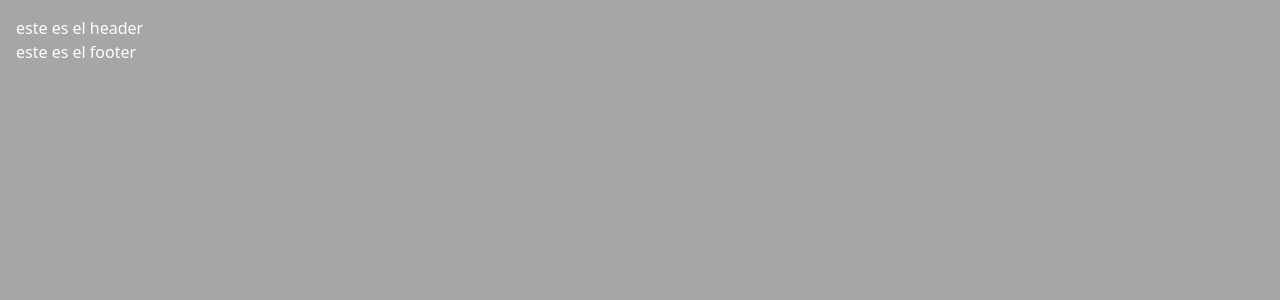
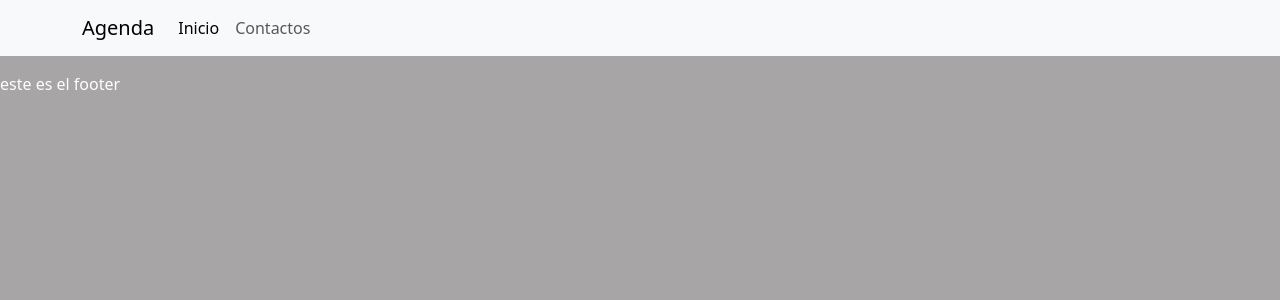
Before and after one commit to BenjaminGimenez/mi-primera-app, a React (Vite) app: page / in a window 1280 px wide. Shown: the top 300 px of the page. Built offline with nearby package versions, Linux system fonts and the light colour scheme.

Commit message:
agrego header con navegacion interna

```diff
--- a/src/App.css
+++ b/src/App.css
@@ -1,6 +1,5 @@
 body{
   background-color: #a7a5a5 !important;
   color: #ffffff !important;
-  padding: 1rem !important;
   min-height: 100vh !important;
 }
--- /dev/null
+++ b/src/assets/componets/Common/Header/Header.jsx
@@ -0,0 +1,31 @@
+import { Link, NavLink } from "react-router-dom"
+
+const Header = () => {
+
+  return (
+    <nav className="navbar navbar-expand-lg bg-body-tertiary">
+  <div className="container">
+    <Link className="navbar-brand" to='/'>Agenda</Link>
+    <button className="navbar-toggler" type="button" data-bs-toggle="collapse" data-bs-target="#navbarNav" aria-controls="navbarNav" aria-expanded="false" aria-label="Toggle navigation">
+      <span className="navbar-toggler-icon"></span>
+    </button>
+    <div className="collapse navbar-collapse" id="navbarNav">
+      <ul className="navbar-nav">
+        <li className="nav-item">
+          <NavLink className={({isActive})=>{
+            return isActive ? 'nav-link active' : 'nav-link';
+          }} to="/">Inicio</NavLink>
+        </li>
+        <li className="nav-item">
+          <NavLink className={({isActive})=>{
+            return isActive ? 'nav-link active' : 'nav-link';
+          }} to="/contactos">Contactos</NavLink>
+        </li>
+      </ul>
+    </div>
+  </div>
+</nav>
+  )
+}
+
+export default Header
--- a/src/assets/views/RootView.jsx
+++ b/src/assets/views/RootView.jsx
@@ -1,10 +1,11 @@
 import { Outlet } from "react-router-dom";
+import Header from "../componets/Common/Header/Header";
 
 const RootView = () => {
   return (
     <>
-    <header>este es el header</header>
-    <main className="container">
+    <Header/>
+    <main className="container my-3">
       <Outlet/>
     </main>
     <footer>este es el footer</footer>
```
